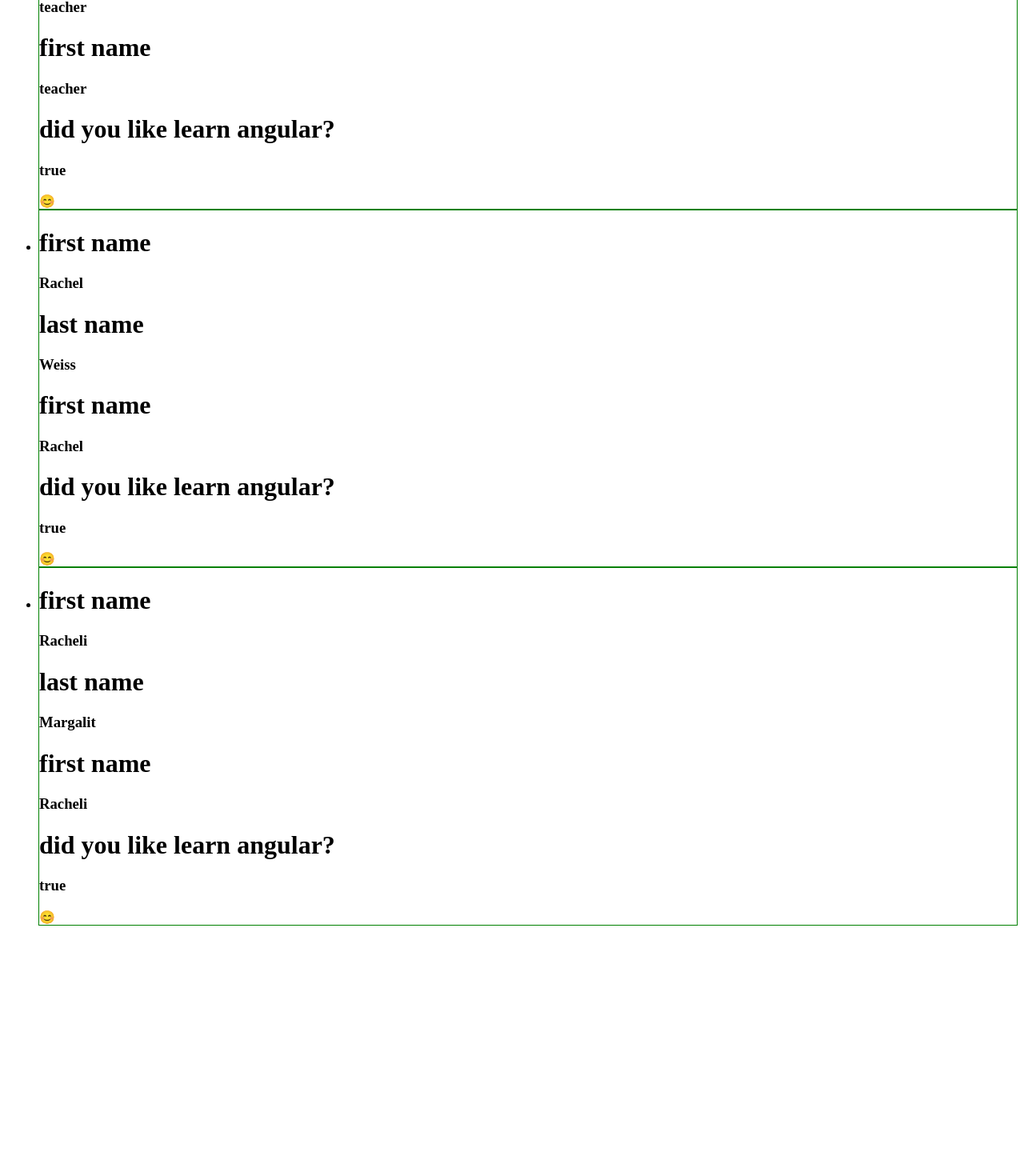
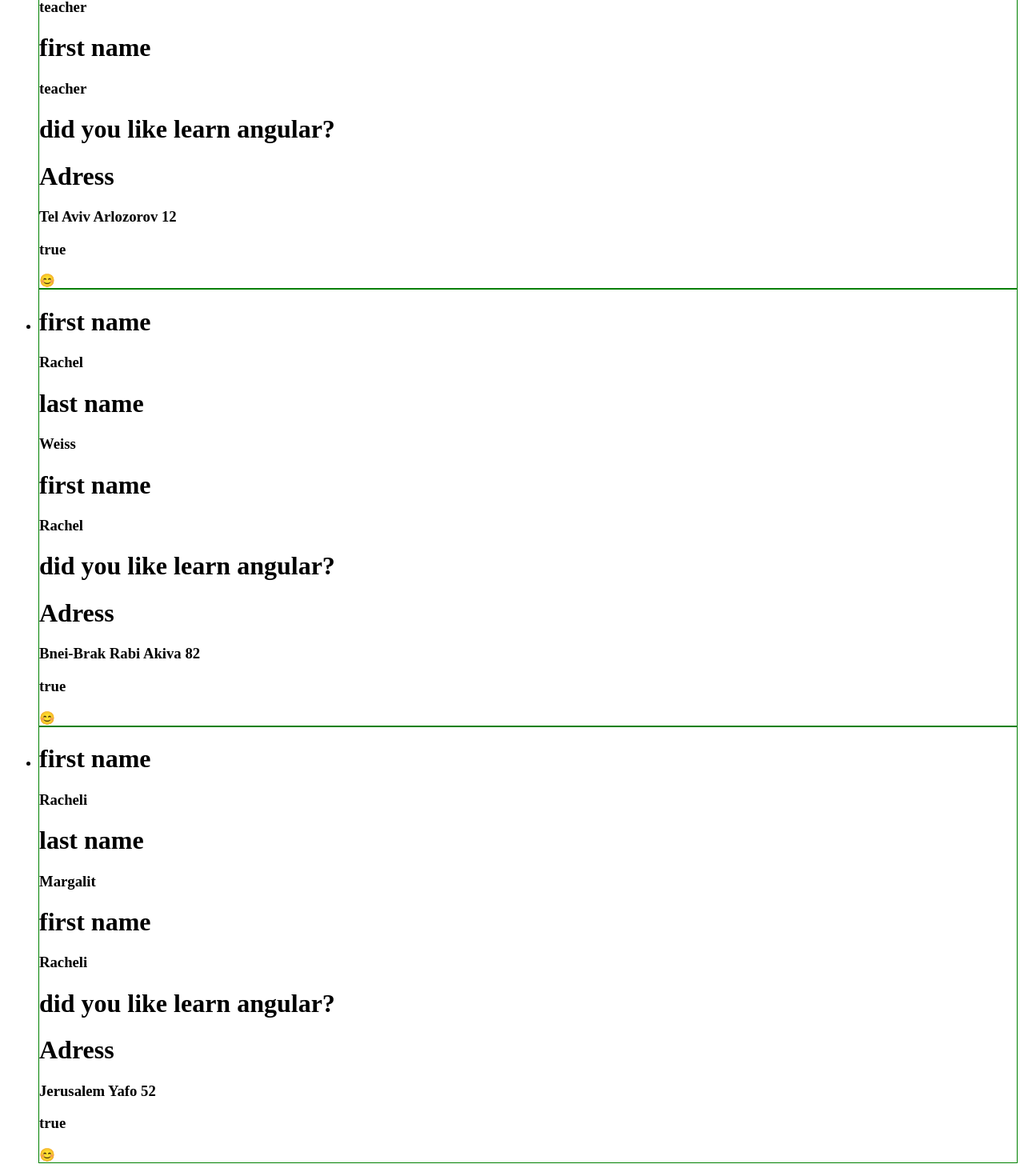
Before and after one commit to Malki1844/learn-git, an Angular app in the folder learnGit/: page / in a window 1280 px wide. Shown: the part 201-1671 px from the top of the page at 80% size. Before the commit the page ends 1374 px from the top, so only its background shows below. Built offline with nearby package versions, Linux system fonts and the light colour scheme.

Commit message:
add adress to users list

```diff
--- a/learnGit/src/app/app.component.html
+++ b/learnGit/src/app/app.component.html
@@ -9,6 +9,8 @@
       <h1>first name</h1>
       <h3>{{user.firstName}}</h3>
       <h1>did you like learn angular?</h1>
+      <h1>Adress</h1>
+      <h3>{{user.adress}}</h3>
       <h3>{{user.isLikeAngular}}</h3>
       @if (user.isLikeAngular) {
       😊
--- a/learnGit/src/app/app.component.ts
+++ b/learnGit/src/app/app.component.ts
@@ -14,16 +14,19 @@ export class AppComponent {
     {
       firstName: "teacher",
       lastName: "teacher",
+      adress: "Tel Aviv Arlozorov 12",
       isLikeAngular: true
     },
     {
       firstName: "Rachel",
       lastName: "Weiss",
+      adress: "Bnei-Brak Rabi Akiva 82",
       isLikeAngular: true
     },
     {
       firstName: "Racheli",
       lastName: "Margalit",
+      adress: "Jerusalem Yafo 52",
       isLikeAngular: true
     }
   ]
--- a/learnGit/src/app/user.model.ts
+++ b/learnGit/src/app/user.model.ts
@@ -1,5 +1,6 @@
 export default class Users {
     firstName!: string
     lastName!: string
+    adress!:string
     isLikeAngular!: boolean
 }
```
